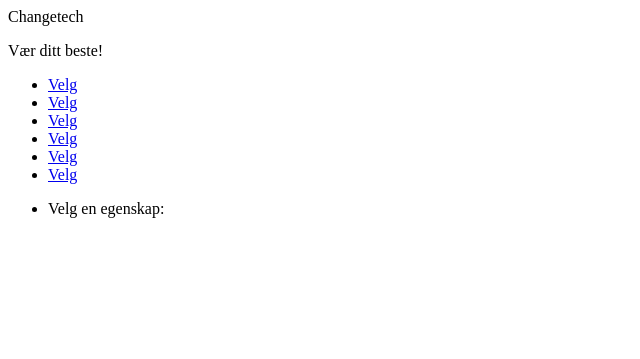
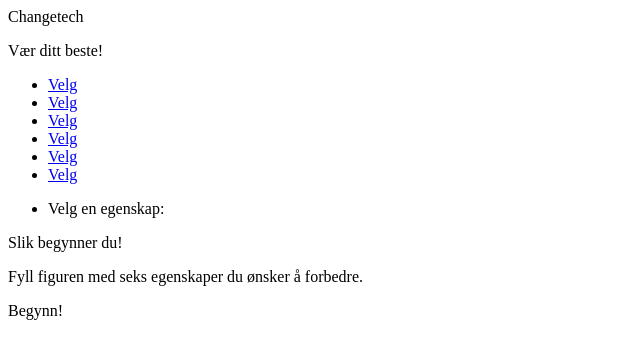
Before and after one commit to dosjos/Startup, a PHP site: page /Home.php in a window 1280 px wide. Shown: the top 359 px of the page, without its empty margins (0-640 px from the left). Run offline with PHP 8.4, Linux system fonts and the light colour scheme.

Commit message:
Intro text related stuff + home header fix

```diff
--- a/App/Home.php
+++ b/App/Home.php
@@ -35,10 +35,10 @@
 		        </ul>
 		</div>
 
-        <div class="intro" style="display:none;">
-            <h2>Slik begynner du!</h2>
+        <div class="intro">
+            <div class="title">Slik begynner du!</div>
             <p>Fyll figuren med seks egenskaper du ønsker å forbedre.</p>
-            <a class="button-block button-main">Begynn!</a>
+            <a data-role="button" class="button-positive close">Begynn!</a>
         </div>
     </div>
 
```
Also changed, not shown: App/css/home.less (+10 -6 lines), App/js/task.js (+8 -0 lines).
